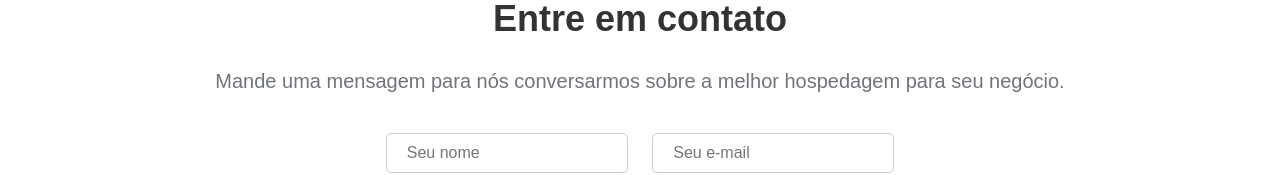
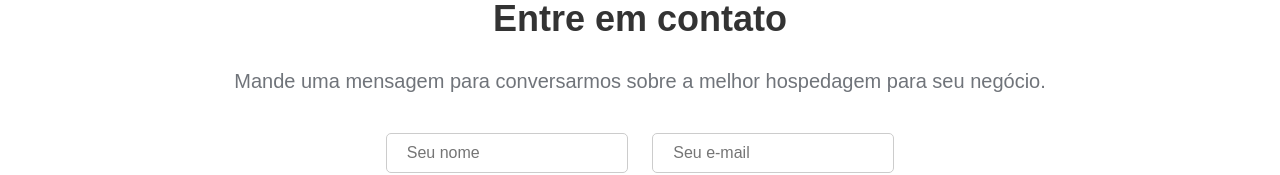
Before and after one commit to Limb00z/RCR-HOST, a plain HTML site: page index.html in a window 1280 px wide. Shown: the part 2771-2946 px from the top of the page. Drawn offline with Linux system fonts and the light colour scheme.

Commit message:
Correção de texto

```diff
--- a/index.html
+++ b/index.html
@@ -119,7 +119,7 @@
 
             <section class="contact-container">
                 <h2>Entre em contato</h2>
-                <p>Mande uma mensagem para nós conversarmos sobre a melhor hospedagem para seu negócio.</p>
+                <p>Mande uma mensagem para conversarmos sobre a melhor hospedagem para seu negócio.</p>
                 <form>
                     <input type="text" name="name" placeholder="Seu nome">
                     <input type="email" name="email" placeholder="Seu e-mail">
```
